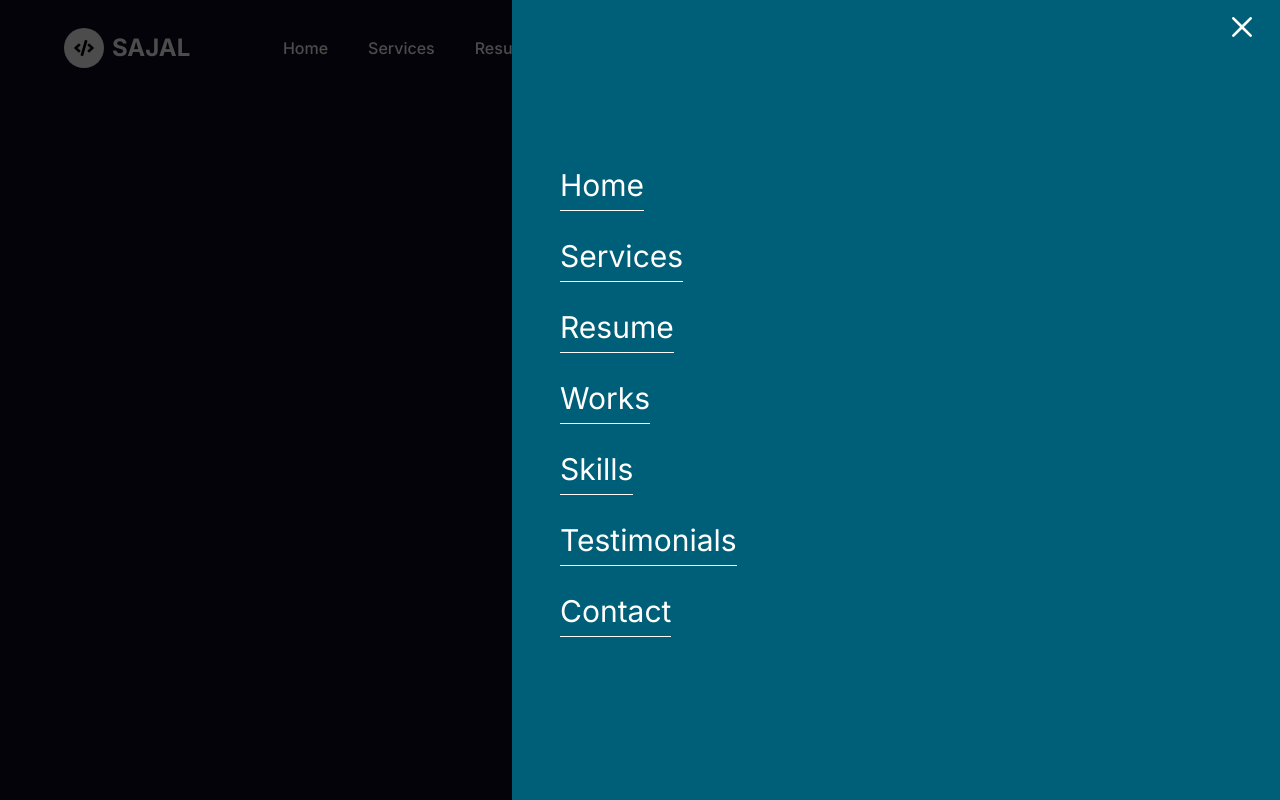
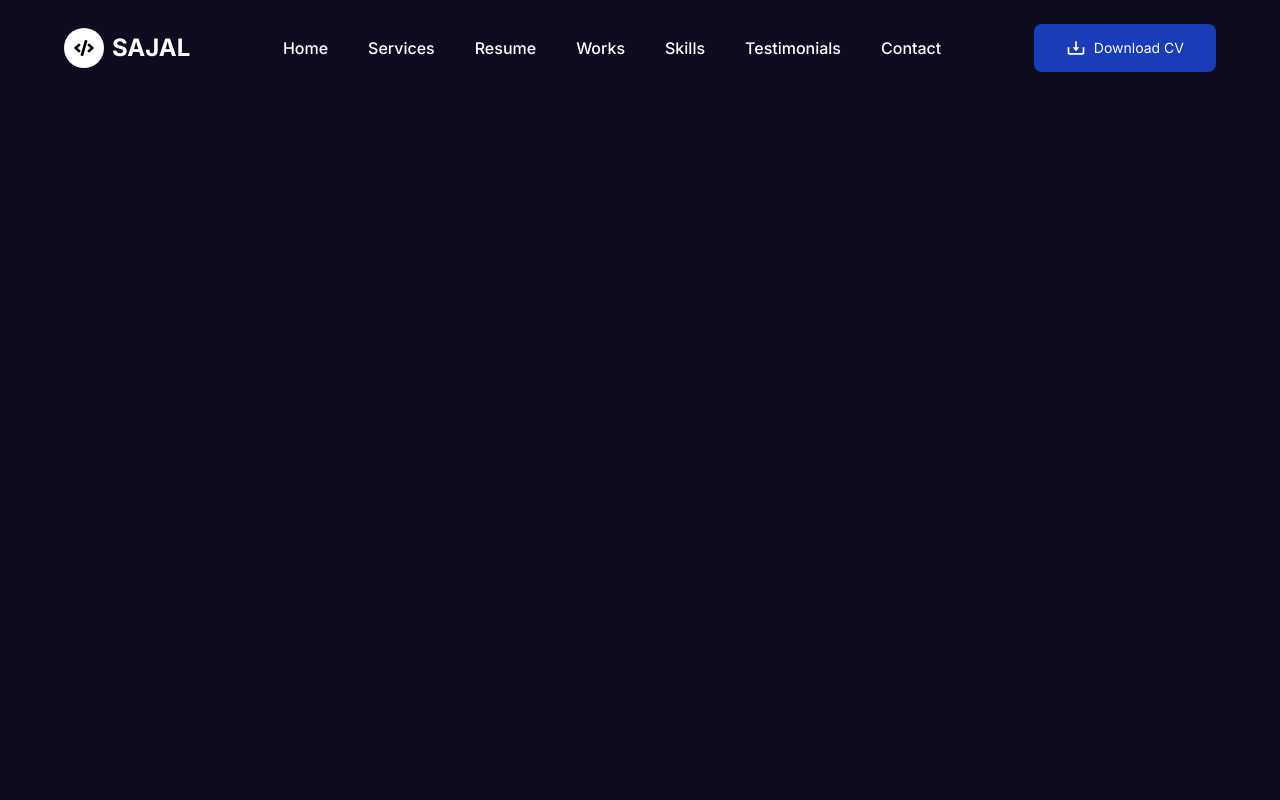
Before and after one commit to ryzhkoandrey/ww-portfolio, a Next.js app: page / in a window 1280 px wide. Built offline with nearby package versions, Linux system fonts and the light colour scheme.

Commit message:
MobileNav open / close

```diff
--- a/components/Home/Navbar/MobileNav.tsx
+++ b/components/Home/Navbar/MobileNav.tsx
@@ -2,20 +2,28 @@ import { NavLinks } from '@/constant/constant';
 import Link from 'next/link';
 import { CgClose } from 'react-icons/cg';
 
-const MobileNav = () => {
+type Props = {
+   showNav: boolean;
+   closeNav: () => void;
+};
+
+const MobileNav = ({ showNav, closeNav }: Props) => {
+   const navOpen = showNav ? 'translate-x-0' : 'translate-x-[100%]';
+
    return (
       <div>
          {/* OVERLAY */}
          <div
-            className="fixed inset-0 transform transition-all duration-500 z-[100002]
-            bg-black opacity-70"
+            onClick={closeNav}
+            className={`lg:hidden fixed inset-0 transform transition-all duration-500 z-[100002]
+            bg-black opacity-70 cursor-pointer ${navOpen}`}
          ></div>
 
          {/* MENU */}
          <div
-            className="text-white fixed justify-center flex flex-col h-full
+            className={`lg:hidden text-white fixed justify-center flex flex-col h-full
             transform transition-all duration-500 delay-300 w-[80%] sm:w-[60%]
-            bg-cyan-800 gap-6 z-[100050] right-0"
+            bg-cyan-800 gap-6 z-[100050] right-0 ${navOpen}`}
          >
             {/* LINKS */}
             {NavLinks.map((link) => (
@@ -30,7 +38,10 @@ const MobileNav = () => {
             ))}
 
             {/* CLOSE */}
-            <button className="absolute top-[0.7rem] right-[1.4rem]">
+            <button
+               onClick={closeNav}
+               className="absolute top-[0.7rem] right-[1.4rem] cursor-pointer"
+            >
                <CgClose className="sm:w-8 sm:h-8 w-6 h-6" />
             </button>
          </div>
--- a/components/Home/Navbar/Nav.tsx
+++ b/components/Home/Navbar/Nav.tsx
@@ -7,7 +7,11 @@ import { FaCode } from 'react-icons/fa';
 import { HiBars3BottomRight } from 'react-icons/hi2';
 import { useEffect, useState } from 'react';
 
-const Nav = () => {
+type Props = {
+   openNav: () => void;
+};
+
+const Nav = ({ openNav }: Props) => {
    const [navBg, setNavBg] = useState(false);
 
    useEffect(() => {
@@ -64,7 +68,7 @@ const Nav = () => {
                </button>
 
                {/* BURGER MENU */}
-               <button className="lg:hidden cursor-pointer">
+               <button className="lg:hidden cursor-pointer" onClick={openNav}>
                   <HiBars3BottomRight className="w-8 h-8 text-white" />
                </button>
             </div>
--- a/components/Home/Navbar/ResponsiveNav.tsx
+++ b/components/Home/Navbar/ResponsiveNav.tsx
@@ -1,11 +1,19 @@
+'use client';
+
+import { useState } from 'react';
 import MobileNav from './MobileNav';
 import Nav from './Nav';
 
 const ResponsiveNav = () => {
+   const [showNav, setShowNav] = useState(false);
+
+   const openNavHandler = () => setShowNav(true);
+   const closeNavHandler = () => setShowNav(false);
+
    return (
       <div>
-         <Nav />
-         <MobileNav />
+         <Nav openNav={openNavHandler} />
+         <MobileNav showNav={showNav} closeNav={closeNavHandler} />
       </div>
    );
 };
```
